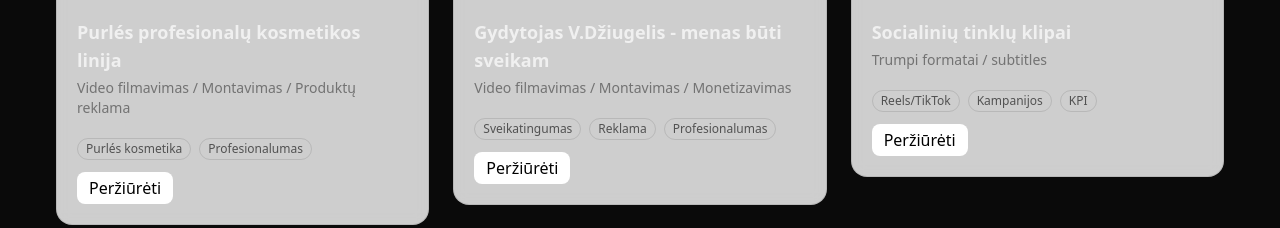
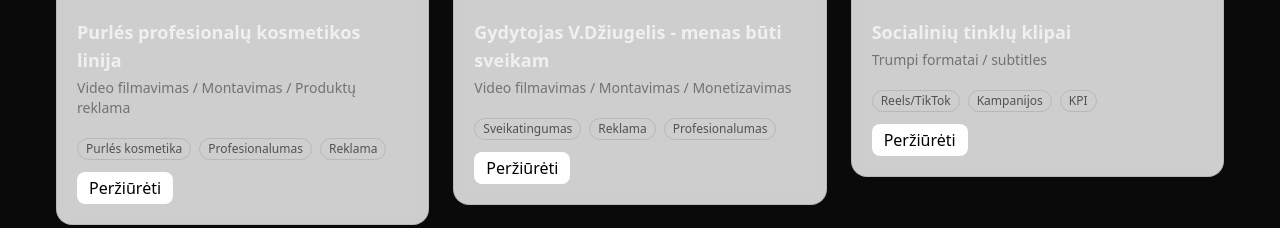
Before and after one commit to vytautasmedia/Vytautas-Portfolio, a React (Vite) app: page / in a window 1280 px wide. Shown: the part 1460-1688 px from the top of the page. Built offline with nearby package versions, Linux system fonts and the light colour scheme.

Commit message:
Update App.tsx

```diff
--- a/src/App.tsx
+++ b/src/App.tsx
@@ -97,7 +97,7 @@ const PROJECTS = [
     role: 'Video filmavimas / Montavimas / Produktų reklama',
     cover: '/covers/purles.jpg',
     link: 'https://youtube.com/shorts/VNsLseKWxC0', // pakeisk į savo
-    tags: ['Purlés kosmetika', 'Profesionalumas'],
+    tags: ['Purlés kosmetika', 'Profesionalumas', 'Reklama'],
   },
   {
     title: 'Gydytojas V.Džiugelis - menas būti sveikam',
```
